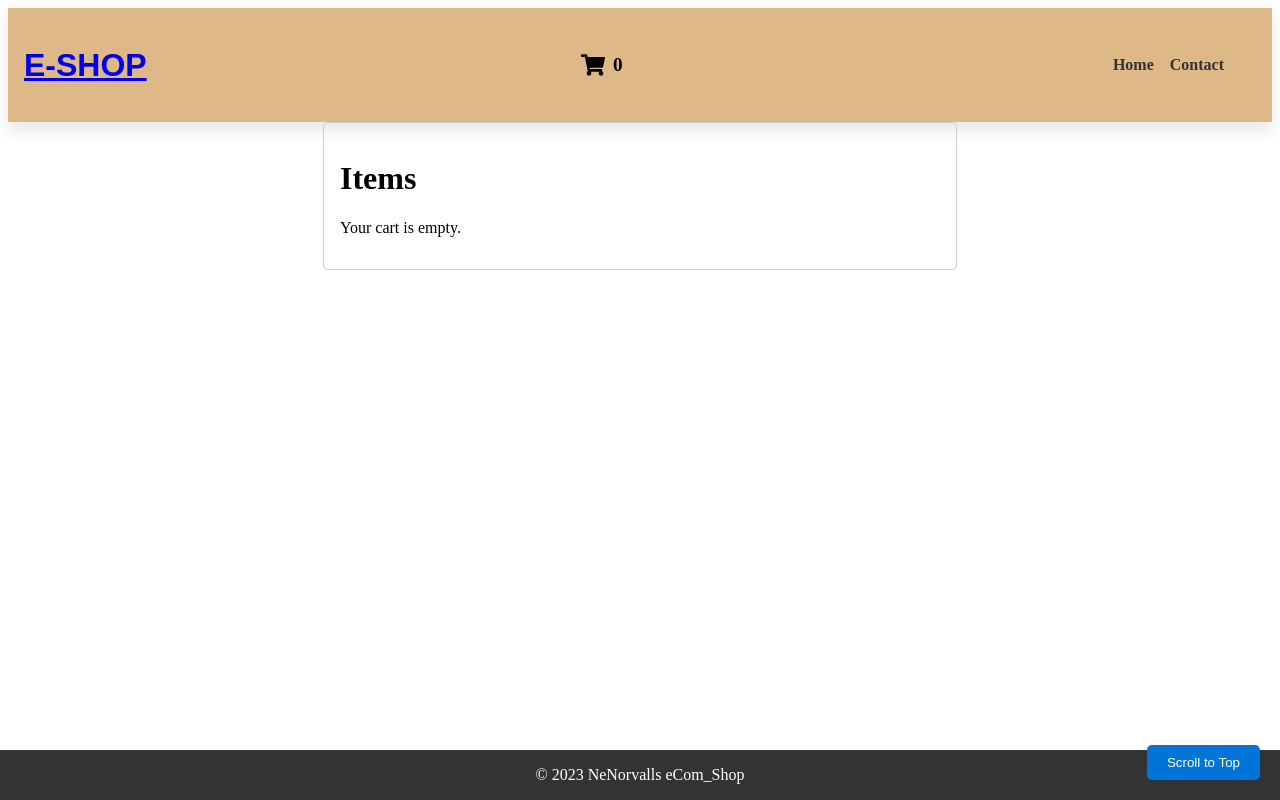
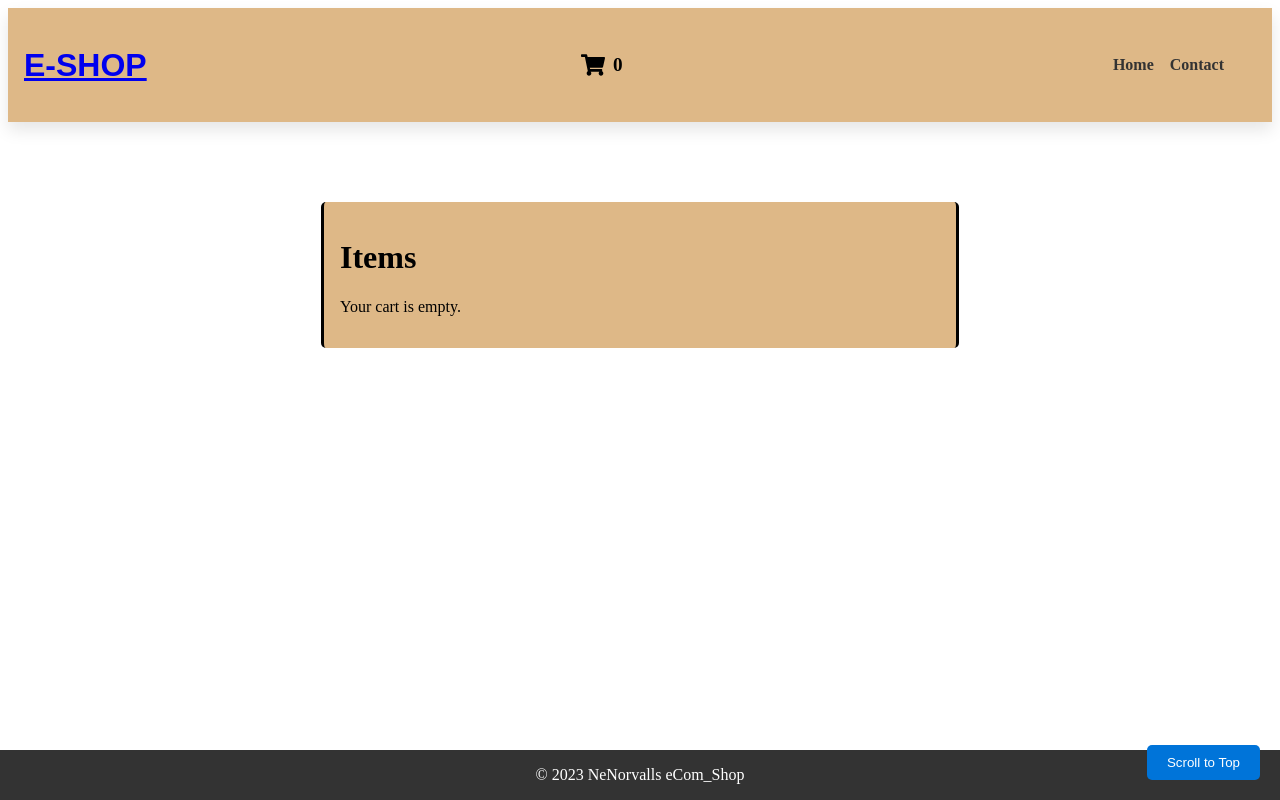
Before and after one commit to NeNorvalls/react_ecom_shop, a React (Create React App) app: page /checkout in a window 1280 px wide. Built offline with nearby package versions, Linux system fonts and the light colour scheme; a web font is replaced by a local one.

Commit message:
fixed errors

```diff
--- a/src/context/CartContext.jsx
+++ b/src/context/CartContext.jsx
@@ -1,15 +1,6 @@
-import { createContext, useState } from 'react'
+import { createContext, useState, useContext } from 'react'
 
-export const CartContext = createContext({
-  cart: { products: [] },
-  addToCart: () => {},
-  removeProduct: () => {},
-  clearCart: () => {},
-  incrementProduct: () => {},
-  decrementProduct: () => {},
-  setDiscountAmount: () => {},
-  cartCount: 0,
-})
+export const CartContext = createContext()
 
 export const CartProvider = ({ children }) => {
   const [cart, setCart] = useState({ products: [] })
@@ -92,6 +83,8 @@ export const CartProvider = ({ children }) => {
     checkoutSuccess,
     handleCheckout,
     cartCount,
+    setCartCount,
+    setCheckoutSuccess,
   }
 
   return (
@@ -100,3 +93,11 @@ export const CartProvider = ({ children }) => {
     </CartContext.Provider>
   )
 }
+
+export const useCart = () => {
+  const context = useContext(CartContext)
+  if (!context) {
+    throw new Error('useCart must be used within a CartProvider')
+  }
+  return context
+}
--- a/src/pages/Checkout/Checkout.styles.js
+++ b/src/pages/Checkout/Checkout.styles.js
@@ -1,12 +1,16 @@
 import styled from "styled-components";
 
 export const Card = styled.div`
-  border: 1px solid #ccc;
+  border: 3px solid black;
+  border-top: none;
+  border-bottom: none;
   border-radius: 5px;
   padding: 1em;
-  width: 80%;
+  width: 60%;
   max-width: 600px;
-  margin: 0 auto;
+  margin: 5em auto 0;
+  background-color: burlywood;
+  height: 75%;
 `;
 
 export const List = styled.ul`
--- /dev/null
+++ b/src/pages/CheckoutSuccess/CheckoutSuccess.jsx
@@ -0,0 +1,24 @@
+import { useContext, useEffect } from 'react'
+import { CartContext } from '../../context/CartContext'
+import { Card, Heading, Message } from './CheckoutSuccess.styles'
+
+const CheckoutSuccess = () => {
+  const { clearCart, setCartCount, setCheckoutSuccess } = useContext(
+    CartContext,
+  )
+
+  useEffect(() => {
+    clearCart()
+    setCartCount(0)
+    setCheckoutSuccess(false)
+  }, [clearCart, setCartCount, setCheckoutSuccess])
+
+  return (
+    <Card>
+      <Heading>Checkout Success!</Heading>
+      <Message>Thank you for your purchase.</Message>
+    </Card>
+  )
+}
+
+export default CheckoutSuccess
```
